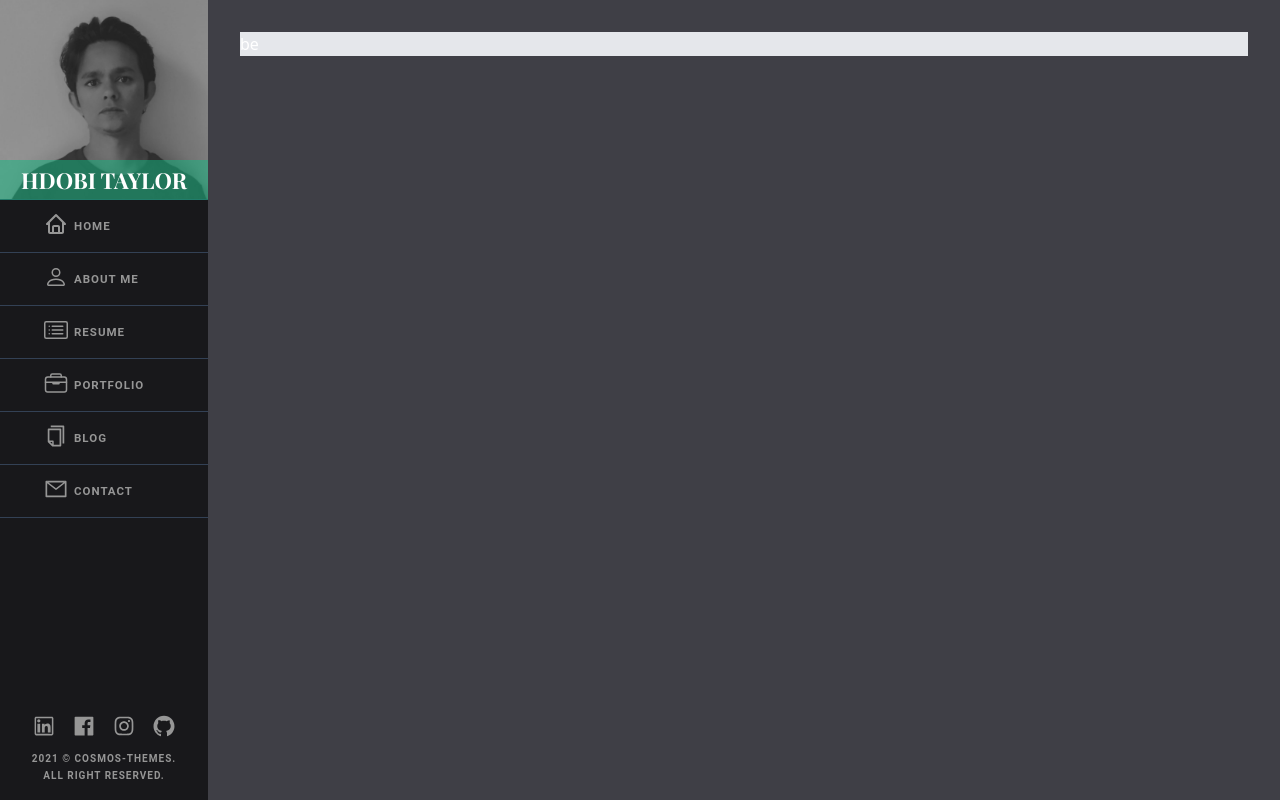
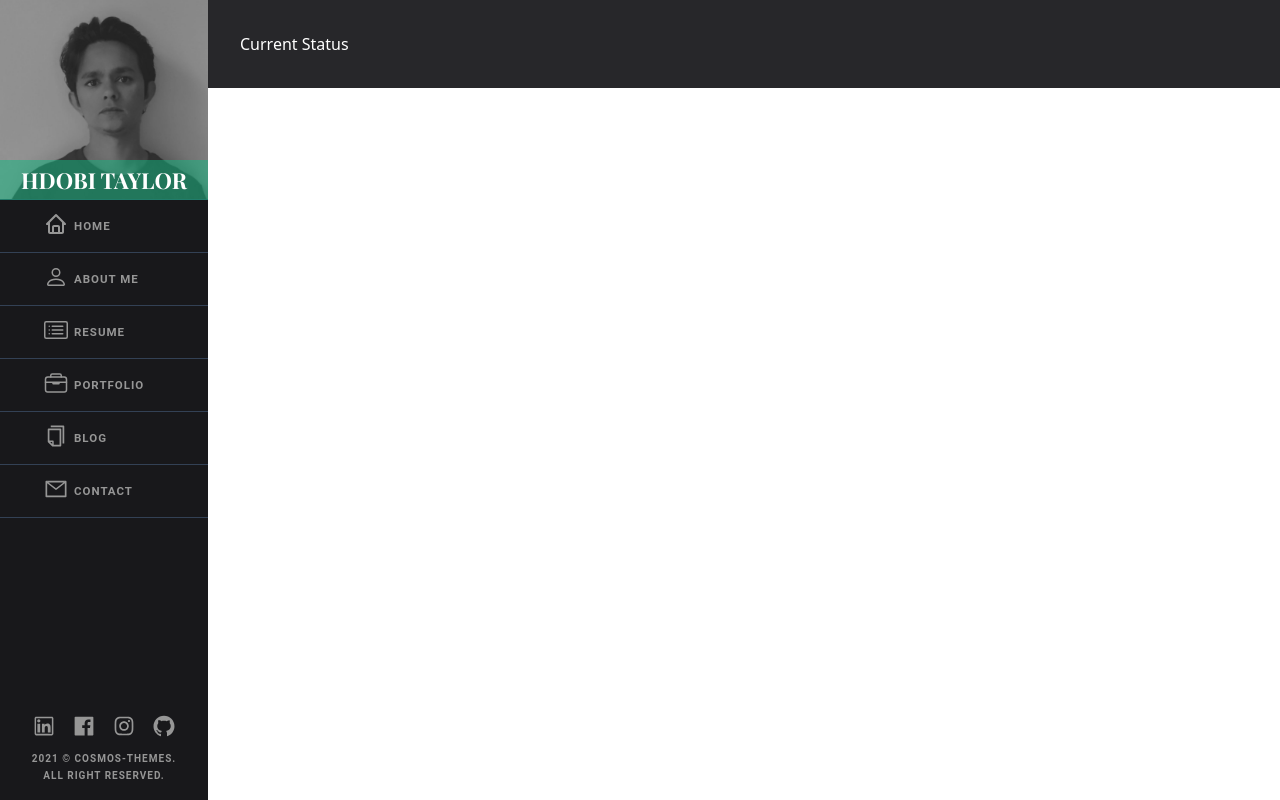
Before and after one commit to Hassan-154/protfolio-make-in-taikwind-for-upwork-showcase, a React (Create React App) app: page /resume in a window 1280 px wide. Built offline with nearby package versions, Linux system fonts and the light colour scheme.

Commit message:
the code is update after I git 5 dolloar project on fiveer

```diff
--- a/src/components/Resume.js
+++ b/src/components/Resume.js
@@ -1,20 +1,19 @@
 import React,{useState} from 'react';
+import { BsCardList } from 'react-icons/bs';
+
 
 function Resume() {
 
+  const [isLoading, setIsLoading] = useState(false)
 
-  const [click, setClick] = useState(true);
-
-  function hoverCard( ) {
-    setClick(false);
-  }
-  function leaveCard( ) {
-    setClick(true);
+  const buttonHandler = () => {
+    setIsLoading(current => !current)
+    console.log(isLoading) // is false
   }
 
-  return <div id='resume' className='h-screen w-full p-4 sm:p-8 lg:p-8 text-white'>
-  <div className={click ? "bg-gray-200 transition duration-1000" : "transition duration-1000 bg-gray-900"} onMouseLeave={leaveCard} onMouseEnter={hoverCard}>be </div>
 
+  return <div id='resume'  className=' w-full p-4 sm:p-8 lg:p-8 text-white bg-zinc-800'>
+ <button  onClick={buttonHandler} >Current Status</button>
 </div>
 }
 
```
